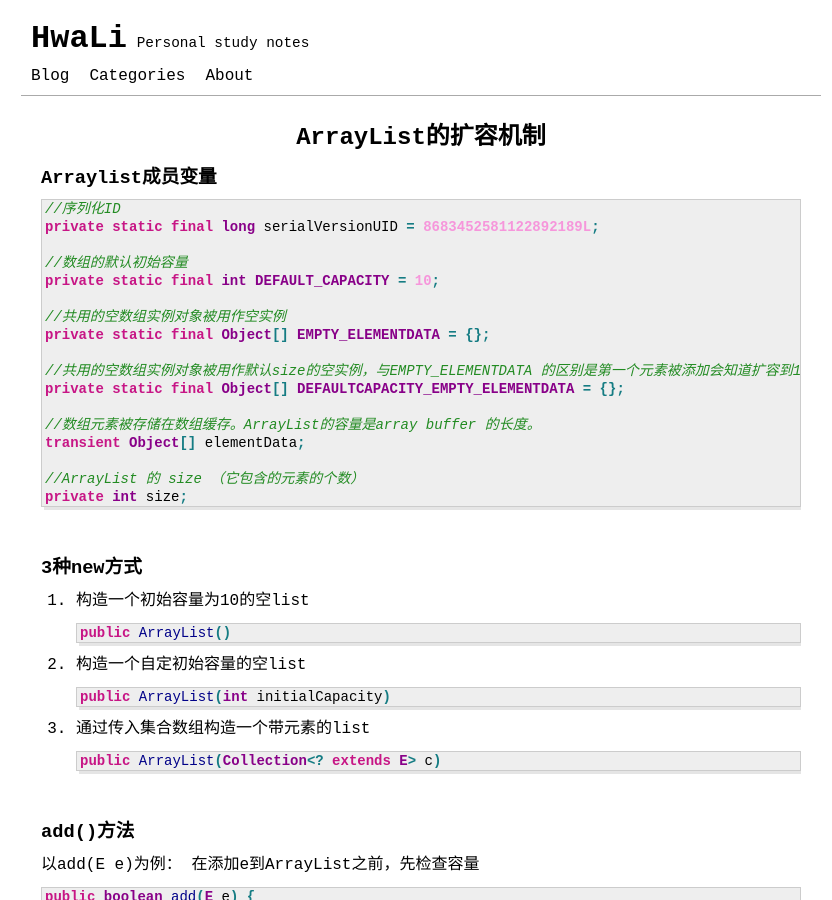
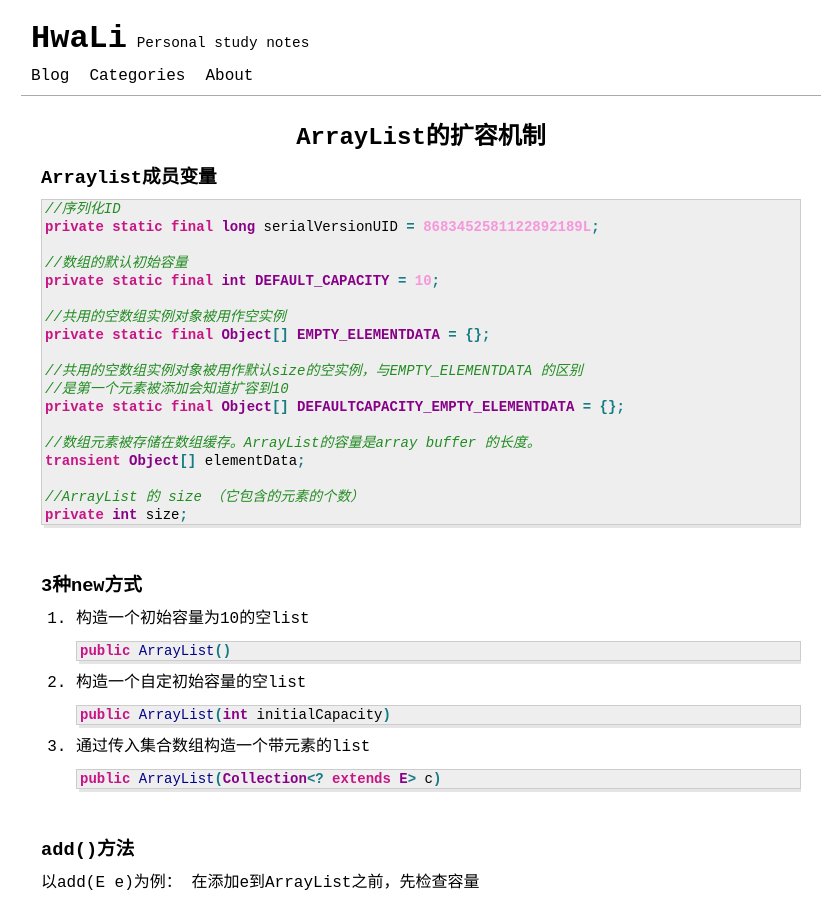
Before and after one commit to hualiy/hualiy.github.io, a Jekyll site: the page built from _posts/Java/2021-04-20-arraylist-resize.md, in a window 1280 px wide and 900 px high. Shown: the whole window, without its empty margins (219-1051 px from the left). Built offline with Jekyll 4.4.1, drawn with Linux system fonts in a browser that asks for light colours; comment, search, counter and statistics services are not loaded.

```diff
--- a/_posts/Java/2021-04-20-arraylist-resize.md
+++ b/_posts/Java/2021-04-20-arraylist-resize.md
@@ -18,7 +18,8 @@ private static final int DEFAULT_CAPACITY = 10;
 //共用的空数组实例对象被用作空实例
 private static final Object[] EMPTY_ELEMENTDATA = {};
 
-//共用的空数组实例对象被用作默认size的空实例，与EMPTY_ELEMENTDATA 的区别是第一个元素被添加会知道扩容到10
+//共用的空数组实例对象被用作默认size的空实例，与EMPTY_ELEMENTDATA 的区别
+//是第一个元素被添加会知道扩容到10
 private static final Object[] DEFAULTCAPACITY_EMPTY_ELEMENTDATA = {};
 
 //数组元素被存储在数组缓存。ArrayList的容量是array buffer 的长度。
```
